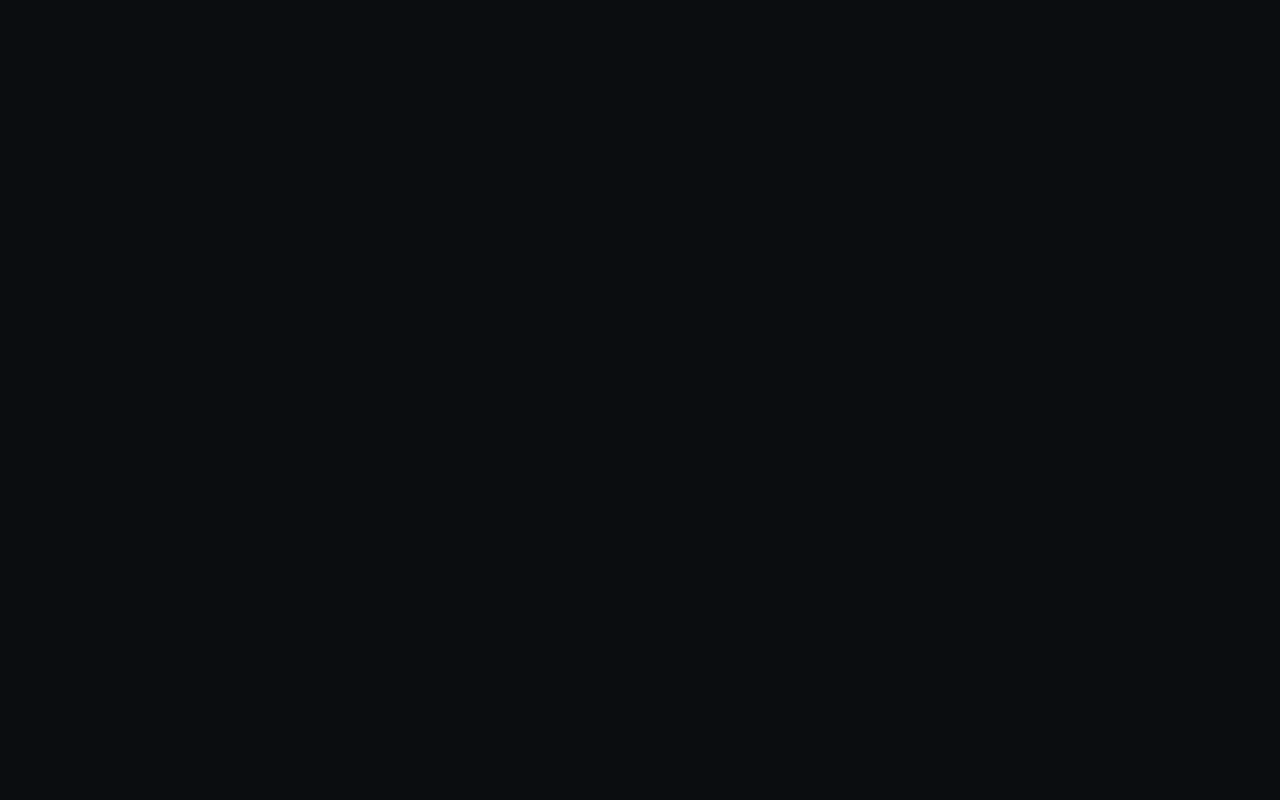
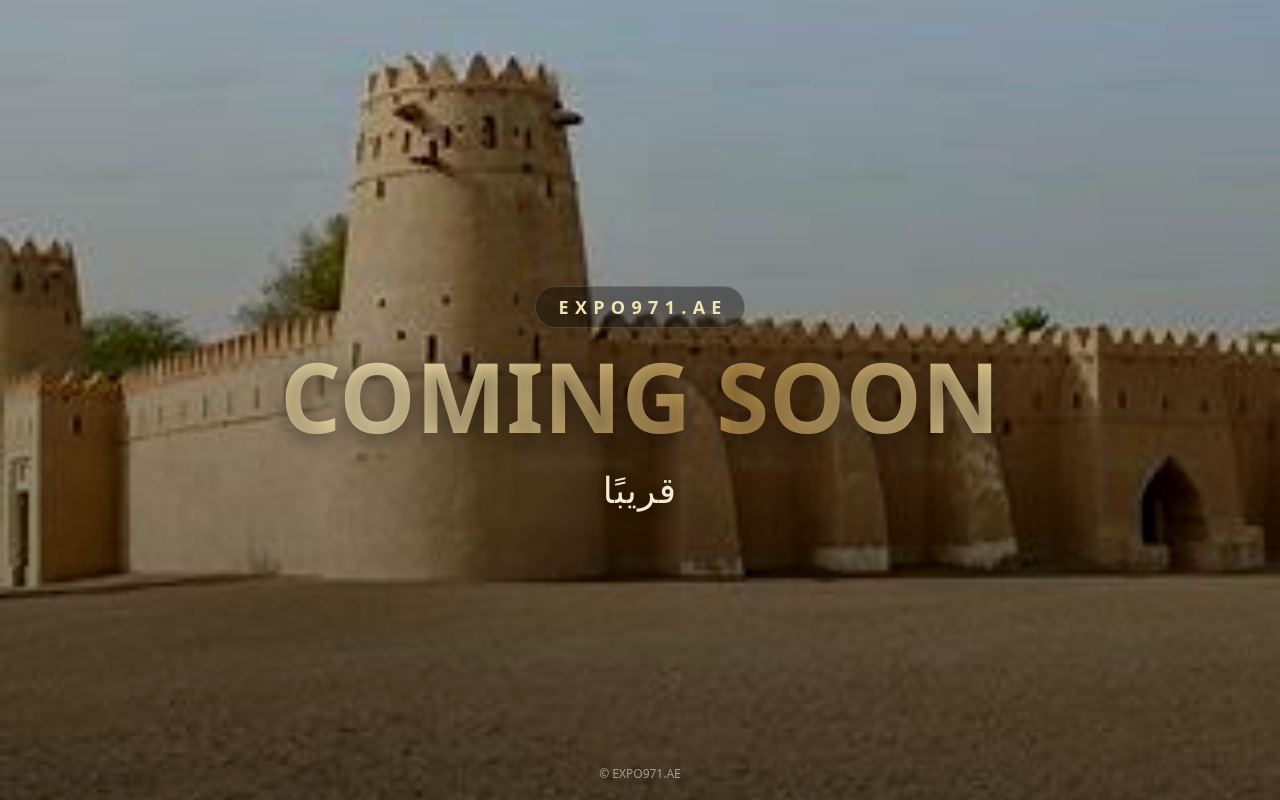
Before and after one commit to Expo971ae/coming-soon, a plain HTML site: page index.html in a window 1280 px wide. Drawn offline with Linux system fonts and the light colour scheme.

Commit message:
Update index.html

```diff
--- a/index.html
+++ b/index.html
@@ -7,14 +7,67 @@
   <title>EXPO971.AE — Coming Soon</title>
   <style>
     :root{ --gold1:#c8a96b; --gold2:#f3e3b0; --gold3:#b48a45; }
-    html,body{height:100%;margin:0}
-    body{font-family:system-ui,-apple-system,Segoe UI,Arial,sans-serif;background:#0b0d10}
-    .bg{position:fixed;inset:0;background:url("assets/uae-hero.jpg") center/cover no-repeat;
-        filter:saturate(1.05) contrast(1.06) brightness(.96)}
-    .bg::after{content:"";position:absolute;inset:0;
-        background:linear-gradient(to bottom, rgba(0,0,0,.25), rgba(0,0,0,.55))}
-    main{position:fixed;inset:0;display:flex;flex-direction:column;align-items:center;
-        justify-content:center;text-align:center;color:#eee;padding:24px}
-    .domain{letter-spacing:.35em;text-indent:.35em;margin-bottom:18px;font-weight:700;font-size:18px;
-        color:#f3e3b0;background:rgba(0,0,0,.35);padding:8px 16px;border-radius:999px;border:1px solid rgba(255,255,255,.15)}
-    h1{font-size:clamp(40px,8vw,96px);margin:0 0 12px;line-height:1.
+    html,body{height:100%;margin:0;background:#0b0d10}
+    body{font-family:system-ui,-apple-system,Segoe UI,Arial,sans-serif}
+
+    /* Background image layer */
+    .bg{
+      position:fixed; inset:0; z-index:0;
+      background:url("assets/uae-hero.jpg") center/cover no-repeat;
+      filter:saturate(1.05) contrast(1.06) brightness(.96);
+    }
+    .bg::after{
+      content:""; position:absolute; inset:0;
+      background:linear-gradient(to bottom, rgba(0,0,0,.25), rgba(0,0,0,.55));
+    }
+
+    /* Content layer */
+    main{
+      position:fixed; inset:0; z-index:1;
+      display:flex; flex-direction:column; align-items:center; justify-content:center;
+      text-align:center; color:#eee; padding:24px;
+    }
+    .domain{
+      letter-spacing:.35em; text-indent:.35em; margin-bottom:18px;
+      font-weight:700; font-size:18px; color:#f3e3b0;
+      background:rgba(0,0,0,.35); padding:8px 16px; border-radius:999px;
+      border:1px solid rgba(255,255,255,.15);
+    }
+
+    /* Fallback color for browsers without gradient text */
+    h1{
+      font-size:clamp(40px,8vw,96px); margin:0 0 12px 0; line-height:1.05; font-weight:800;
+      color:#f3e3b0;                  /* Fallback so text is visible */
+      text-shadow:0 6px 22px rgba(0,0,0,.45);
+    }
+    /* When gradient-clip is supported, use gold shimmer */
+    @supports ((background-clip: text) or (-webkit-background-clip: text)) {
+      h1{
+        background:linear-gradient(110deg,var(--gold3),var(--gold2),var(--gold1),var(--gold2),var(--gold3));
+        background-size:200% 100%;
+        -webkit-background-clip:text; background-clip:text;
+        -webkit-text-fill-color:transparent; color:transparent;
+        animation:shine 3.8s linear infinite;
+      }
+      @keyframes shine{to{background-position:-200% 0}}
+    }
+
+    .ar{
+      font-size:clamp(20px,3.5vw,36px); color:#f2ead2; margin-top:6px; letter-spacing:.03em;
+      direction:rtl; text-shadow:0 3px 14px rgba(0,0,0,.45);
+    }
+    footer{
+      position:fixed; bottom:18px; width:100%; text-align:center; color:#c9c9c9; font-size:12px; opacity:.7; z-index:1;
+    }
+  </style>
+</head>
+<body>
+  <div class="bg" aria-hidden="true"></div>
+  <main>
+    <div class="domain">EXPO971.AE</div>
+    <h1>COMING&nbsp;SOON</h1>
+    <div class="ar">قريبًا</div>
+  </main>
+  <footer>© EXPO971.AE</footer>
+</body>
+</html>
```
